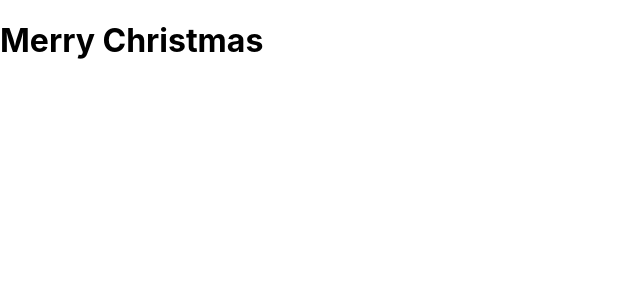
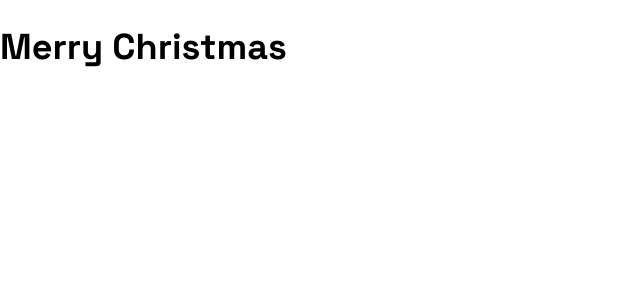
Before and after one commit to lbdevDesign/bankForm, a React (Create React App) app: page / in a window 1280 px wide. Shown: the top 300 px of the page, without its empty margins (0-640 px from the left). Built offline with nearby package versions, Linux system fonts and the light colour scheme.

Commit message:
sass configuration

```diff
--- a/src/style/index.scss
+++ b/src/style/index.scss
@@ -1,8 +1,18 @@
+// Font
+@import url('https://fonts.googleapis.com/css2?family=Space+Grotesk:wght@300;400;500;700&display=swap');
+
+// Settings
+@import './settings.scss';
+
+// Components
+@import '../components/hero/hero.scss';
+
+
+
 body {
   margin: 0;
-  font-family: -apple-system, BlinkMacSystemFont, 'Segoe UI', 'Roboto', 'Oxygen',
-    'Ubuntu', 'Cantarell', 'Fira Sans', 'Droid Sans', 'Helvetica Neue',
-    sans-serif;
+  font-size: 18px;
+  font-family: 'Space Grotesk', sans-serif;
   -webkit-font-smoothing: antialiased;
   -moz-osx-font-smoothing: grayscale;
 }
--- /dev/null
+++ b/src/style/settings.scss
@@ -0,0 +1,8 @@
+// Colors
+
+$linearGradient: linear-gradient(45deg, hsl(249, 99%, 64%), hsl(278, 94%, 30%));
+$red: hsl(0, 100%, 66%);
+$white: hsl(0, 0%, 100%);
+$lightGrayViolet: hsl(270, 3%, 87%);
+$darkGrayViolet: hsl(279, 6%, 55%);
+$veryDarkGrayViolet: hsl(278, 68%, 11%);
```
